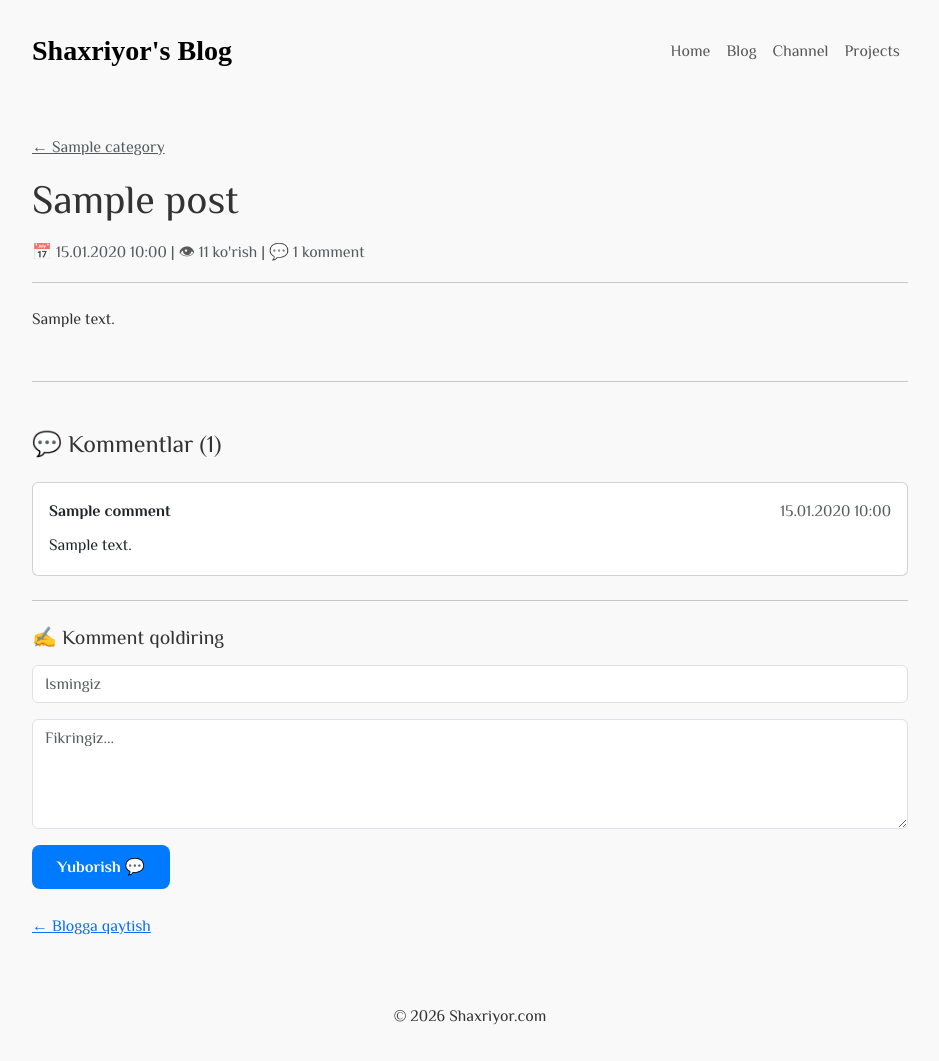
After one commit to ShaxriyorDiyorugli/shaxsiy-blogim, a Django app: page /post/1/ in a window 1280 px wide. The commit adds this page. Shown: the whole page, without its empty margins (170-1109 px from the left). Run offline with Django 5.2, Linux system fonts and the light colour scheme; tables that the repository leaves empty hold one stand-in row (values such as "Sample post"); some web fonts are replaced.

Commit message:
templates qismi yozildi BLOGni

```diff
--- /dev/null
+++ b/app/templates/app/post_detail.html
@@ -0,0 +1,71 @@
+{% extends 'base.html' %}
+
+{% block title %}{{ post.title }}{% endblock %}
+
+{% block content %}
+<div class="container my-5" style="max-width:900px;">
+
+    <article>
+        <a href="{% url 'category_detail' post.category.pk %}"
+           class="text-muted">← {{ post.category }}</a>
+        <h1 class="my-3">{{ post.title }}</h1>
+        <p class="text-muted">
+            📅 {{ post.created_at|date:"d.m.Y H:i" }}  |
+            👁 {{ post.views }} ko'rish  |
+            💬 {{ comments.count }} komment
+        </p>
+        <hr>
+        <div class="my-4">{{ post.content|linebreaks }}</div>
+    </article>
+
+    <hr class="my-5">
+   <section>
+        <h4 class="mb-4">💬 Kommentlar ({{ comments.count }})</h4>
+
+        {% for comment in comments %}
+        <div class="card mb-3">
+            <div class="card-body">
+                <div class="d-flex justify-content-between">
+                    <strong>{{ comment.name }}</strong>
+                    <span class="text-muted">
+                        {{ comment.created_at|date:"d.m.Y H:i" }}
+                    </span>
+                </div>
+                <p class="mt-2 mb-0">{{ comment.body }}</p>
+            </div>
+        </div>
+        {% empty %}
+        <p class="text-muted">Hozircha komment yo'q. Birinchi bo'ling! 👇</p>
+        {% endfor %}
+    </section>
+
+    <hr class="my-4">
+   <section>
+        <h5 class="mb-3">✍️ Komment qoldiring</h5>
+        <form method="POST">
+            {% csrf_token %}
+            <div class="mb-3">
+                <input type="text"
+                       name="name"
+                       class="form-control"
+                       placeholder="Ismingiz"
+                       required>
+            </div>
+            <div class="mb-3">
+                <textarea name="body"
+                          class="form-control"
+                          rows="4"
+                          placeholder="Fikringiz..."
+                          required></textarea>
+            </div>
+            <button type="submit" class="btn btn-primary">
+                Yuborish 💬
+            </button>
+        </form>
+    </section>
+
+    <br>
+    <a href="{% url 'blog' %}">← Blogga qaytish</a>
+
+</div>
+{% endblock %}
--- a/templates/components/_navbar.html
+++ b/templates/components/_navbar.html
@@ -13,7 +13,7 @@
                     <li class="nav-item">
                         <a class="nav-link" href="{% url 'index' %}">Home</a></li>
                     <li class="nav-item">
-                        <a class="nav-link" href="#">Blog</a></li>
+                        <a class="nav-link" href="{% url 'blog' %}">Blog</a></li>
                     <li class="nav-item">
                         <a class="nav-link" href="#">Channel</a>
                     </li>
```
Also changed, not shown: app/templates/app/blog.html (added, +26 -0 lines), app/templates/app/category_detail.html (added, +31 -0 lines), app/templates/app/components/blog.html (deleted, +0 -7 lines), app/templates/app/about.html (renamed from app/templates/app/components/about.html).
